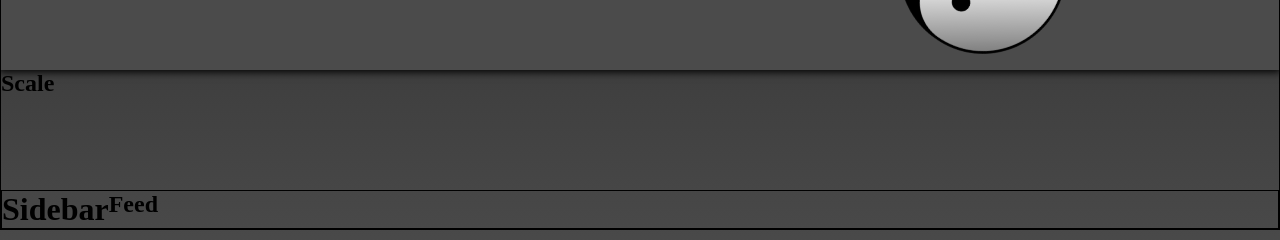
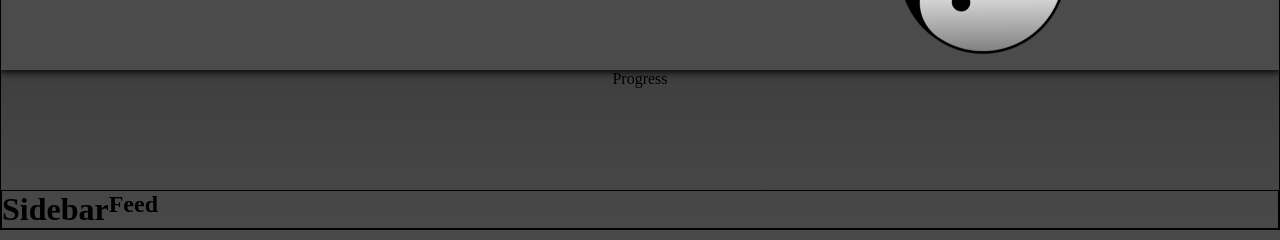
Before and after one commit to Yahzefi/Karma-Tracker-Application__React, a React (Create React App) app: page / in a window 1280 px wide. Shown: the part 131-371 px from the top of the page. Built offline with nearby package versions, Linux system fonts and the light colour scheme.

Commit message:
Update Scale.js

```diff
--- a/src/components/Scale.js
+++ b/src/components/Scale.js
@@ -2,9 +2,16 @@ import React from 'react'
 
 const Scale = () => {
     return (
-        <>
-            <h2>Scale</h2>
-        </>
+        <div className="scale-cont">
+            <div className="scale-box">
+                <div className="scale-fill">
+                    <p style={{textAlign: "center"}}>Progress</p>
+                </div>
+            </div>
+            <div className="scale-bar">
+
+            </div>
+        </div>
     )
 }
 
```
